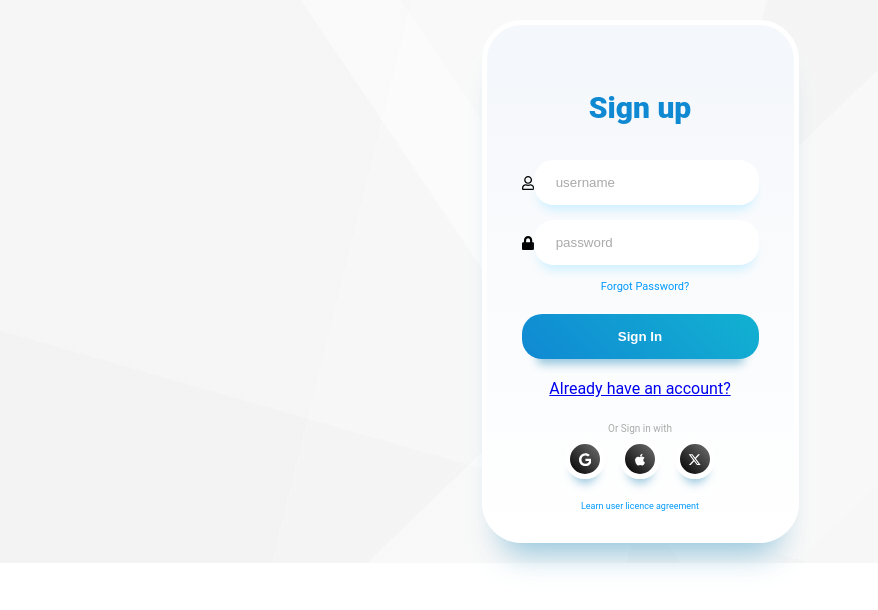
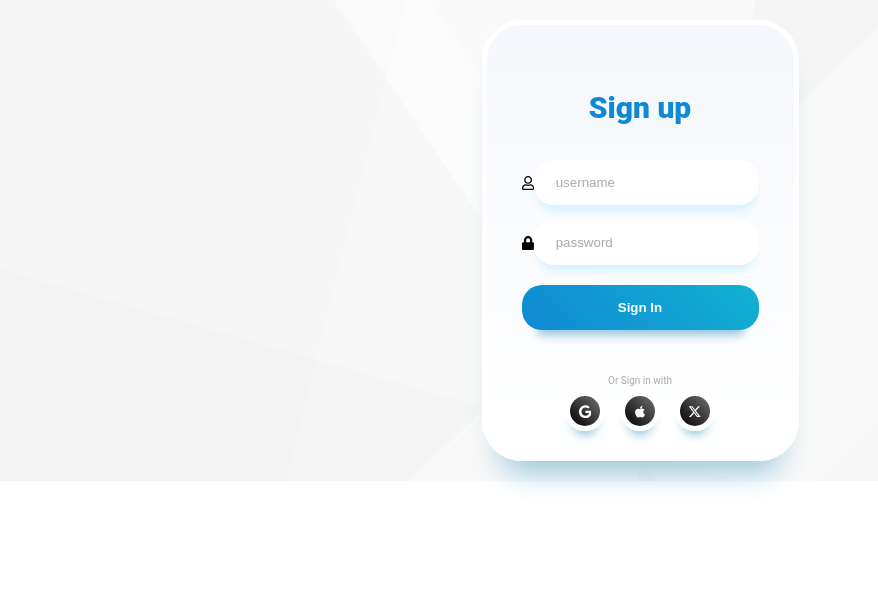
Before and after one commit to Uncle-batty/Management-System.github.io, a React (Create React App) app: page / in a window 1280 px wide. Shown: the top 610 px of the page, without its empty margins (0-878 px from the left). Built offline with nearby package versions, Linux system fonts and the light colour scheme.

Commit message:
fixed eslint error

```diff
--- a/src/Components/Login/Login.jsx
+++ b/src/Components/Login/Login.jsx
@@ -14,11 +14,9 @@ export const Login = () => {
                     <div className='input-box'>
                         <FaLock /><input type='password' className='input' placeholder='password' required />
                     </div>
-                    <span className="forgot-password"><a href="#">Forgot Password?</a></span>
+
                     <input className="login-button" type="submit" value="Sign In" />
-                    <div className='login-link'>
-                        <a href='#'>Already have an account?</a>
-                    </div>
+
                 </form>
                 <div className="social-account-container">
                     <span className="title">Or Sign in with</span>
@@ -40,7 +38,7 @@ export const Login = () => {
                         </button>
                     </div>
                 </div>
-                <span className="agreement"><a href="#">Learn user licence agreement</a></span>
+
             </div>
         </div>
     );
```
